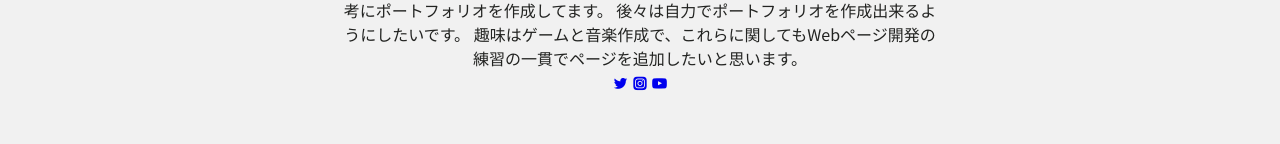
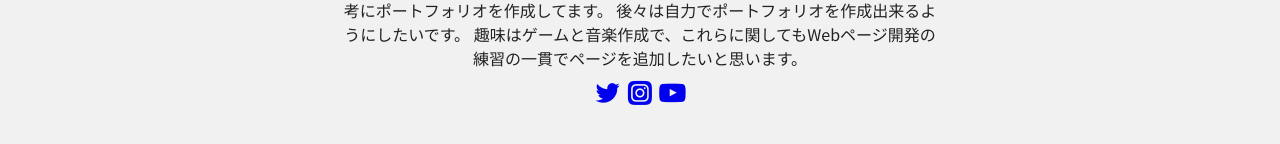
Before and after one commit to kirk213/portfolio.io, a plain HTML site: page index.html in a window 1280 px wide. Shown: the part 504-648 px from the top of the page. Drawn offline with nearby package versions, Linux system fonts and the light colour scheme.

Commit message:
アイコンサイズ変更

```diff
--- a/assets/css/style.css
+++ b/assets/css/style.css
@@ -161,3 +161,8 @@ header{
     font-size:3.5rem;
     line-height: 4.8rem;
 }
+
+/*ソーシャル*/
+.uil{
+    font-size: 1.8em;
+}
--- a/index.html
+++ b/index.html
@@ -49,9 +49,9 @@
                         </p>
                         <!--ソーシャル-->
                         <div class="social">
-                            <a href="#"><i class="uil uil-twitter"></i></a>
-                            <a href="#"><i class="uil uil-instagram-alt"></i></a>
-                            <a href="#"><i class="uil uil-youtube"></i></a>
+                            <a href="https://twitter.com/"><i class="uil uil-twitter"></i></a>
+                            <a href="https://www.instagram.com/"><i class="uil uil-instagram-alt"></i></a>
+                            <a href="https://www.youtube.com/"><i class="uil uil-youtube"></i></a>
                         </div>
                     </div>
                 </div>
```
